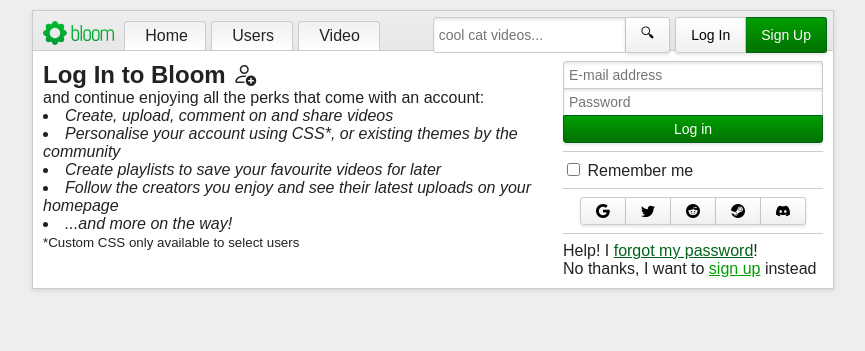
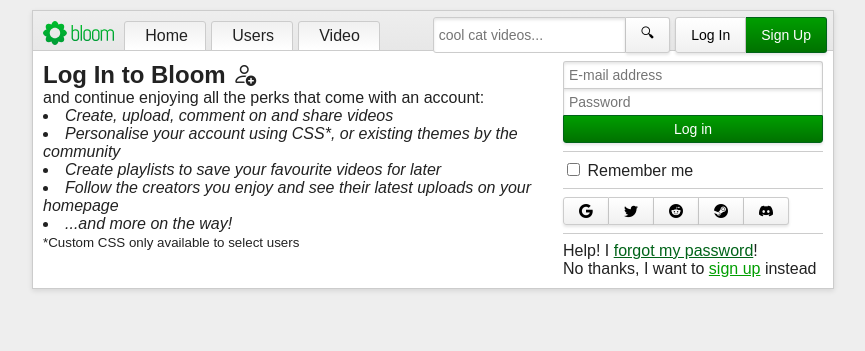
Before and after one commit to teki45/bloom, a Django app: page /accounts/login/ in a window 1280 px wide. Shown: the top 351 px of the page, without its empty margins (207-1072 px from the left). Run offline with Django 4.2, Linux system fonts and the light colour scheme; style sheets or scripts are compiled from the project's sources; some libraries are stand-ins or nearby versions.

Commit message:
Minor style improvements

```diff
--- a/main/static/css/themes/_dark.scss
+++ b/main/static/css/themes/_dark.scss
@@ -24,7 +24,7 @@
         color: #009e00;
 
         &:visited {
-            color: #006319;
+            color: #98dba9;
         }
     }
 
@@ -35,7 +35,12 @@
 
     hr {
         border: none;
-        border-top: 1px solid #303030;
+        margin-bottom: 0;
+
+        &.seperator {
+            margin-bottom: 0.5em;
+            border-top: 1px solid #303030;
+        }
     }
 
     // Messages
--- a/templates/account/login.html
+++ b/templates/account/login.html
@@ -31,14 +31,14 @@
             <input type="checkbox" name="remember" id="id_remember"> Remember me
         </form>
         <hr>
-        <div class="input-group horizontal centered">
+        <div class="input-group horizontal">
             <button><i class="bi bi-google"></i></button>
             <button><i class="bi bi-twitter"></i></button>
             <button><i class="bi bi-reddit"></i></button>
             <button><i class="bi bi-steam"></i></button>
             <button><i class="bi bi-discord"></i></button>
         </div>
-        <hr>
+        <hr class="seperator">
         <p>
             Help! I <a href="">forgot my password</a>!<br>
             No thanks, I want to <a href="{% url 'account_signup' %}">sign up</a> instead
```
